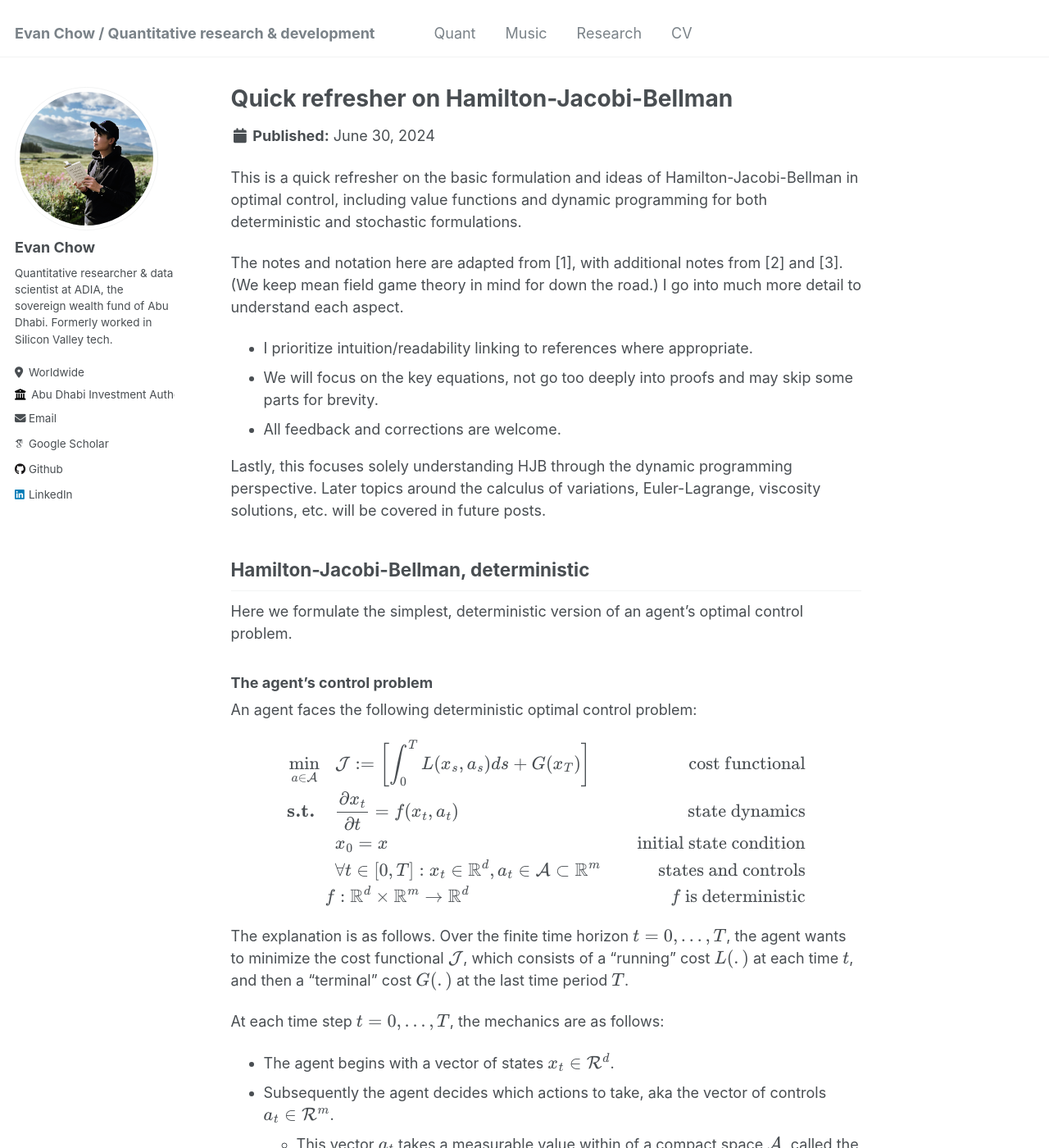
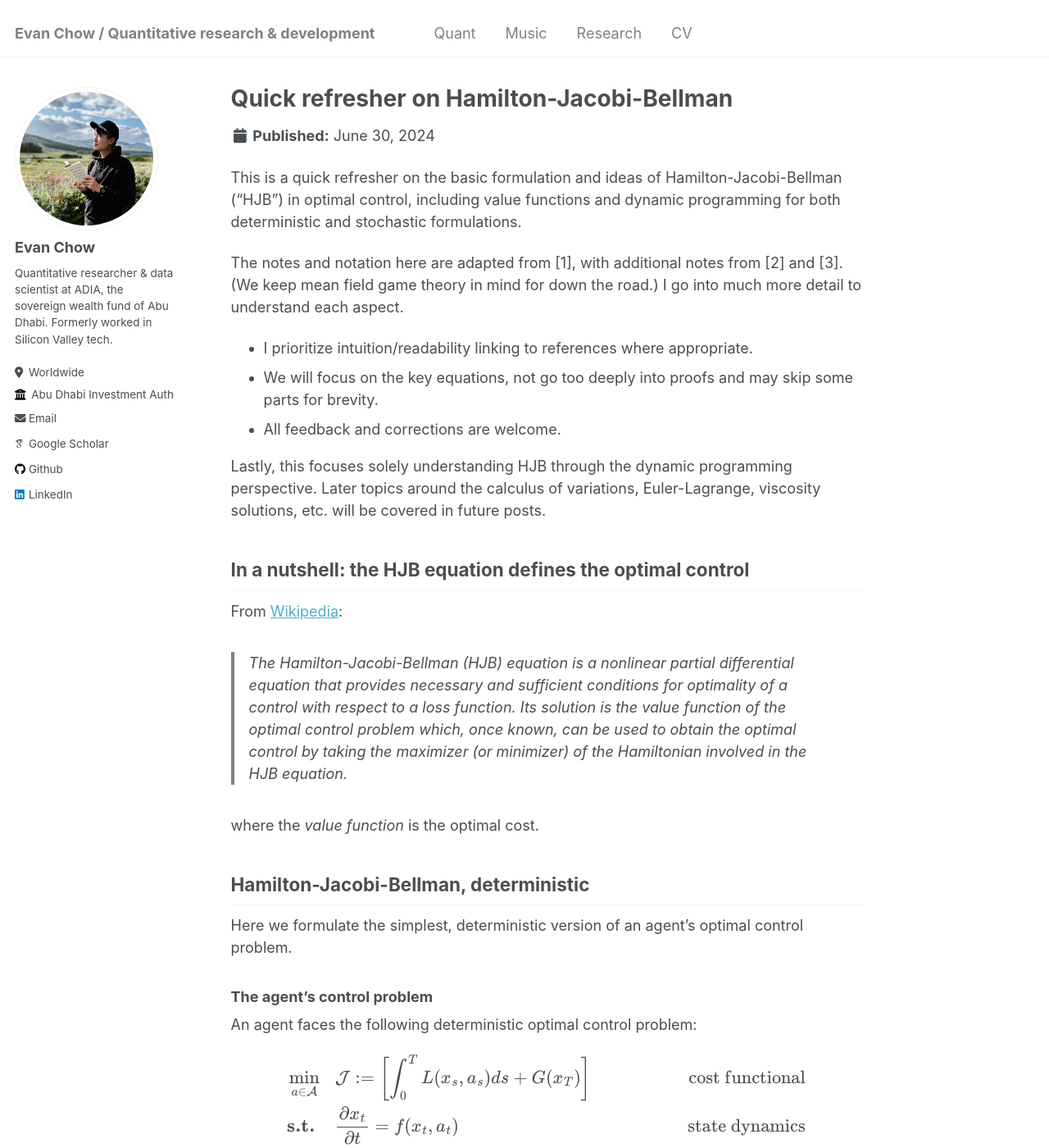
Before and after one commit to evnchw/evnchw.github.io, a Jekyll site: the page built from _quant/20240630_refresher_hjb.md, in a window 1280 px wide and 1400 px high. Shown: the whole window at 82% size. Built offline with Jekyll 4.4.1, drawn with Linux system fonts in a browser that asks for light colours; some web fonts are replaced.

Commit message:
nutshell notes

```diff
--- a/_quant/20240630_refresher_hjb.md
+++ b/_quant/20240630_refresher_hjb.md
@@ -6,7 +6,7 @@ permalink: /quant/20240630_refresher_hjb
 date: 2024-06-30 # TODO: update
 ---
 
-This is a quick refresher on the basic formulation and ideas of Hamilton-Jacobi-Bellman in optimal control, including value functions and dynamic programming for both deterministic and stochastic formulations.
+This is a quick refresher on the basic formulation and ideas of Hamilton-Jacobi-Bellman ("HJB") in optimal control, including value functions and dynamic programming for both deterministic and stochastic formulations.
 
 The notes and notation here are adapted from [1], with additional notes from [2] and [3]. (We keep mean field game theory in mind for down the road.) I go into much more detail to understand each aspect.
 
@@ -15,6 +15,14 @@ The notes and notation here are adapted from [1], with additional notes from [2]
 - All feedback and corrections are welcome.
 
 Lastly, this focuses solely understanding HJB through the dynamic programming perspective. Later topics around the calculus of variations, Euler-Lagrange, viscosity solutions, etc. will be covered in future posts.
+
+## In a nutshell: the HJB equation defines the optimal control
+
+From [Wikipedia](https://en.wikipedia.org/wiki/Hamilton%E2%80%93Jacobi%E2%80%93Bellman_equation):
+
+> The Hamilton-Jacobi-Bellman (HJB) equation is a nonlinear partial differential equation that provides necessary and sufficient conditions for optimality of a control with respect to a loss function. Its solution is the value function of the optimal control problem which, once known, can be used to obtain the optimal control by taking the maximizer (or minimizer) of the Hamiltonian involved in the HJB equation.
+
+where the *value function* is the optimal cost.
 
 ## Hamilton-Jacobi-Bellman, deterministic
 
```
